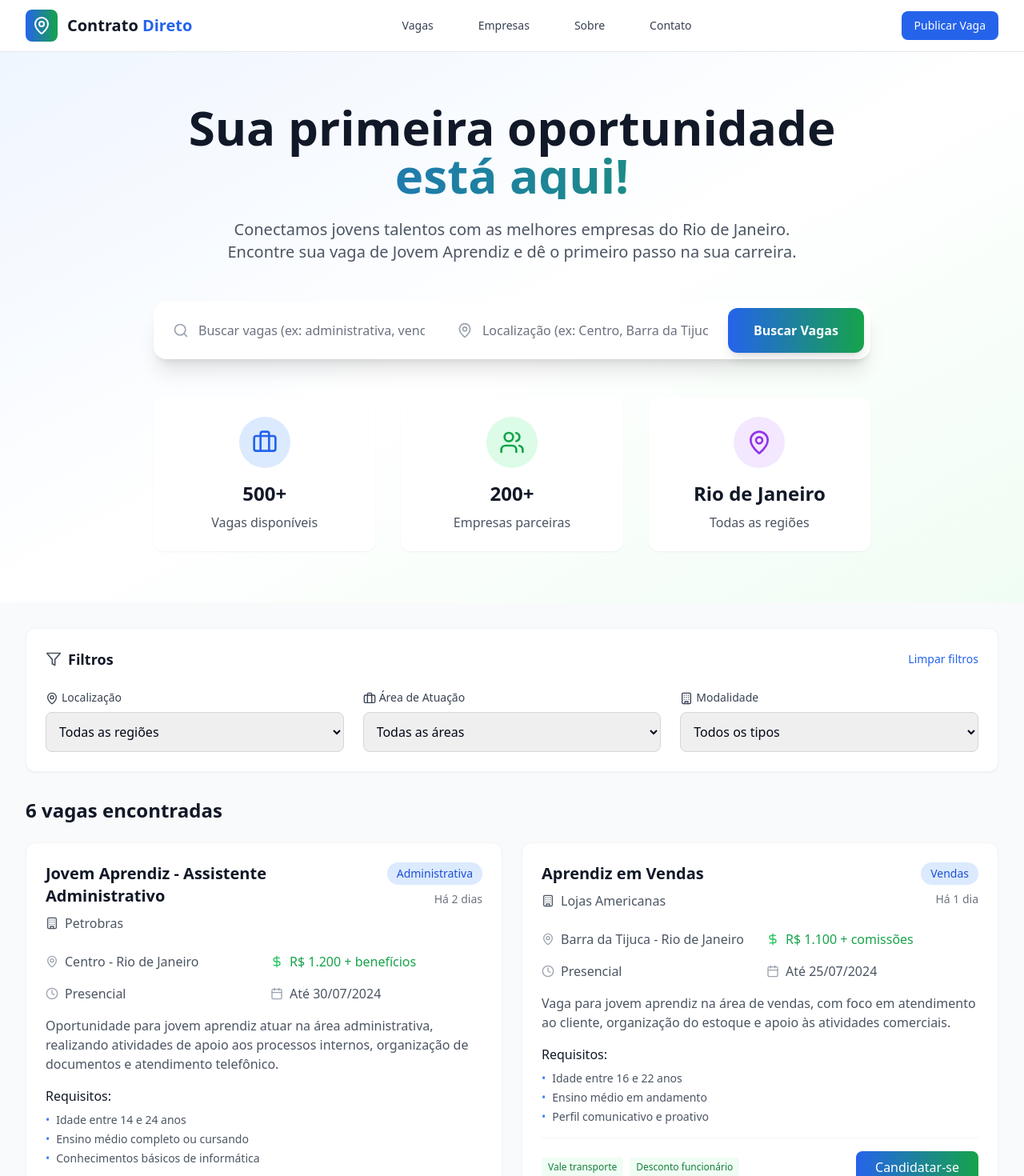
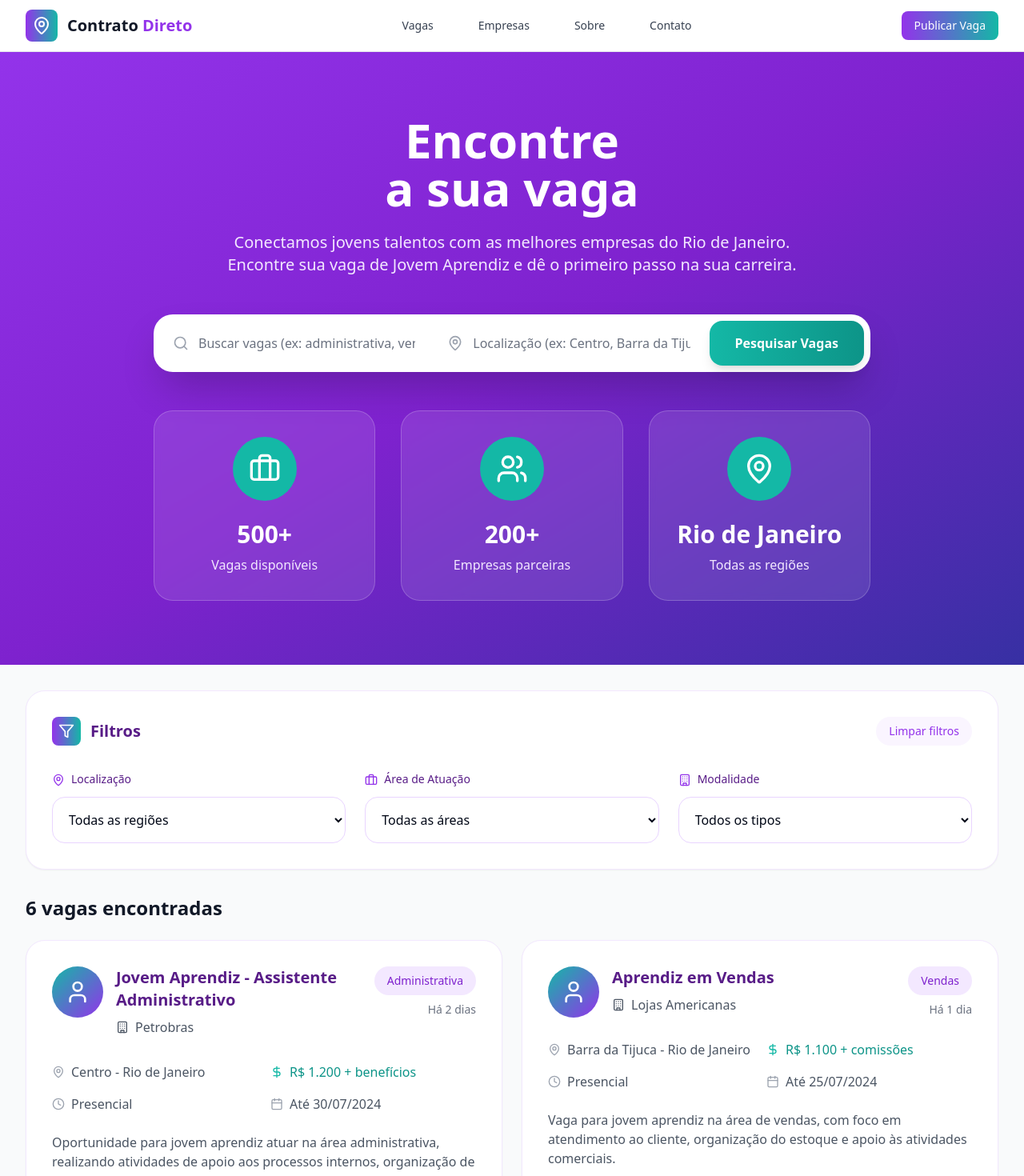
Before and after one commit to pjdrx/rio-jovem-empregos-rj, a React (Vite) app: page / in a window 1280 px wide. Shown: the top 1470 px of the page at 80% size. Built offline with nearby package versions, Linux system fonts and the light colour scheme.

Commit message:
Refactor: Update UI to match provided images
Update the UI of the application to match the design provided in the images.

```diff
--- a/src/components/FilterSection.tsx
+++ b/src/components/FilterSection.tsx
@@ -42,15 +42,17 @@ const FilterSection = ({ filters, onFilterChange, onClearFilters }: FilterSectio
   ];
 
   return (
-    <div className="bg-white rounded-xl shadow-sm border border-gray-100 p-6 mb-8">
-      <div className="flex items-center justify-between mb-6">
+    <div className="bg-white rounded-3xl shadow-sm border border-purple-100 p-8 mb-8">
+      <div className="flex items-center justify-between mb-8">
         <div className="flex items-center">
-          <Filter className="h-5 w-5 text-gray-600 mr-2" />
-          <h3 className="text-lg font-semibold text-gray-900">Filtros</h3>
+          <div className="bg-gradient-to-r from-purple-600 to-teal-500 p-2 rounded-lg mr-3">
+            <Filter className="h-5 w-5 text-white" />
+          </div>
+          <h3 className="text-xl font-bold text-purple-900">Filtros</h3>
         </div>
         <button
           onClick={onClearFilters}
-          className="text-blue-600 hover:text-blue-700 text-sm font-medium"
+          className="text-purple-600 hover:text-purple-700 text-sm font-medium bg-purple-50 hover:bg-purple-100 px-4 py-2 rounded-full transition-colors"
         >
           Limpar filtros
         </button>
@@ -58,14 +60,14 @@ const FilterSection = ({ filters, onFilterChange, onClearFilters }: FilterSectio
 
       <div className="grid grid-cols-1 md:grid-cols-3 gap-6">
         <div>
-          <label className="block text-sm font-medium text-gray-700 mb-2">
-            <MapPin className="inline h-4 w-4 mr-1" />
+          <label className="block text-sm font-medium text-purple-900 mb-3">
+            <MapPin className="inline h-4 w-4 mr-2 text-purple-600" />
             Localização
           </label>
           <select
             value={filters.location}
             onChange={(e) => onFilterChange('location', e.target.value)}
-            className="w-full p-3 border border-gray-300 rounded-lg focus:ring-2 focus:ring-blue-500 focus:border-blue-500"
+            className="w-full p-4 border border-purple-200 rounded-2xl focus:ring-2 focus:ring-purple-500 focus:border-purple-500 bg-white"
           >
             {locations.map((location) => (
               <option key={location} value={location}>
@@ -76,14 +78,14 @@ const FilterSection = ({ filters, onFilterChange, onClearFilters }: FilterSectio
         </div>
 
         <div>
-          <label className="block text-sm font-medium text-gray-700 mb-2">
-            <Briefcase className="inline h-4 w-4 mr-1" />
+          <label className="block text-sm font-medium text-purple-900 mb-3">
+            <Briefcase className="inline h-4 w-4 mr-2 text-purple-600" />
             Área de Atuação
           </label>
           <select
             value={filters.area}
             onChange={(e) => onFilterChange('area', e.target.value)}
-            className="w-full p-3 border border-gray-300 rounded-lg focus:ring-2 focus:ring-blue-500 focus:border-blue-500"
+            className="w-full p-4 border border-purple-200 rounded-2xl focus:ring-2 focus:ring-purple-500 focus:border-purple-500 bg-white"
           >
             {areas.map((area) => (
               <option key={area} value={area}>
@@ -94,14 +96,14 @@ const FilterSection = ({ filters, onFilterChange, onClearFilters }: FilterSectio
         </div>
 
         <div>
-          <label className="block text-sm font-medium text-gray-700 mb-2">
-            <Building className="inline h-4 w-4 mr-1" />
+          <label className="block text-sm font-medium text-purple-900 mb-3">
+            <Building className="inline h-4 w-4 mr-2 text-purple-600" />
             Modalidade
           </label>
           <select
             value={filters.type}
             onChange={(e) => onFilterChange('type', e.target.value)}
-            className="w-full p-3 border border-gray-300 rounded-lg focus:ring-2 focus:ring-blue-500 focus:border-blue-500"
+            className="w-full p-4 border border-purple-200 rounded-2xl focus:ring-2 focus:ring-purple-500 focus:border-purple-500 bg-white"
           >
             {types.map((type) => (
               <option key={type} value={type}>
--- a/src/components/Header.tsx
+++ b/src/components/Header.tsx
@@ -11,32 +11,32 @@ const Header = () => {
         <div className="flex items-center justify-between h-16">
           <div className="flex items-center">
             <div className="flex-shrink-0 flex items-center">
-              <div className="bg-gradient-to-r from-blue-600 to-green-600 p-2 rounded-lg">
+              <div className="bg-gradient-to-r from-purple-600 to-teal-500 p-2 rounded-lg">
                 <MapPin className="h-6 w-6 text-white" />
               </div>
               <h1 className="ml-3 text-xl font-bold text-gray-900">
-                Contrato <span className="text-blue-600">Direto</span>
+                Contrato <span className="text-purple-600">Direto</span>
               </h1>
             </div>
           </div>
 
           <nav className="hidden md:flex space-x-8">
-            <a href="#" className="text-gray-700 hover:text-blue-600 px-3 py-2 rounded-md text-sm font-medium transition-colors">
+            <a href="#" className="text-gray-700 hover:text-purple-600 px-3 py-2 rounded-md text-sm font-medium transition-colors">
               Vagas
             </a>
-            <a href="#" className="text-gray-700 hover:text-blue-600 px-3 py-2 rounded-md text-sm font-medium transition-colors">
+            <a href="#" className="text-gray-700 hover:text-purple-600 px-3 py-2 rounded-md text-sm font-medium transition-colors">
               Empresas
             </a>
-            <a href="#" className="text-gray-700 hover:text-blue-600 px-3 py-2 rounded-md text-sm font-medium transition-colors">
+            <a href="#" className="text-gray-700 hover:text-purple-600 px-3 py-2 rounded-md text-sm font-medium transition-colors">
               Sobre
             </a>
-            <a href="#" className="text-gray-700 hover:text-blue-600 px-3 py-2 rounded-md text-sm font-medium transition-colors">
+            <a href="#" className="text-gray-700 hover:text-purple-600 px-3 py-2 rounded-md text-sm font-medium transition-colors">
               Contato
             </a>
           </nav>
 
           <div className="hidden md:flex items-center space-x-4">
-            <button className="bg-blue-600 hover:bg-blue-700 text-white px-4 py-2 rounded-lg text-sm font-medium transition-colors">
+            <button className="bg-gradient-to-r from-purple-600 to-teal-500 hover:from-purple-700 hover:to-teal-600 text-white px-4 py-2 rounded-lg text-sm font-medium transition-colors">
               Publicar Vaga
             </button>
           </div>
@@ -44,7 +44,7 @@ const Header = () => {
           <div className="md:hidden">
             <button
               onClick={() => setIsMenuOpen(!isMenuOpen)}
-              className="text-gray-700 hover:text-blue-600 p-2"
+              className="text-gray-700 hover:text-purple-600 p-2"
             >
               <Menu className="h-6 w-6" />
             </button>
@@ -54,19 +54,19 @@ const Header = () => {
         {isMenuOpen && (
           <div className="md:hidden py-4 border-t border-gray-200">
             <nav className="flex flex-col space-y-2">
-              <a href="#" className="text-gray-700 hover:text-blue-600 px-3 py-2 rounded-md text-sm font-medium">
+              <a href="#" className="text-gray-700 hover:text-purple-600 px-3 py-2 rounded-md text-sm font-medium">
                 Vagas
               </a>
-              <a href="#" className="text-gray-700 hover:text-blue-600 px-3 py-2 rounded-md text-sm font-medium">
+              <a href="#" className="text-gray-700 hover:text-purple-600 px-3 py-2 rounded-md text-sm font-medium">
                 Empresas
               </a>
-              <a href="#" className="text-gray-700 hover:text-blue-600 px-3 py-2 rounded-md text-sm font-medium">
+              <a href="#" className="text-gray-700 hover:text-purple-600 px-3 py-2 rounded-md text-sm font-medium">
                 Sobre
               </a>
-              <a href="#" className="text-gray-700 hover:text-blue-600 px-3 py-2 rounded-md text-sm font-medium">
+              <a href="#" className="text-gray-700 hover:text-purple-600 px-3 py-2 rounded-md text-sm font-medium">
                 Contato
               </a>
-              <button className="bg-blue-600 hover:bg-blue-700 text-white px-4 py-2 rounded-lg text-sm font-medium transition-colors mt-2">
+              <button className="bg-gradient-to-r from-purple-600 to-teal-500 hover:from-purple-700 hover:to-teal-600 text-white px-4 py-2 rounded-lg text-sm font-medium transition-colors mt-2">
                 Publicar Vaga
               </button>
             </nav>
--- a/src/components/HeroSection.tsx
+++ b/src/components/HeroSection.tsx
@@ -12,23 +12,23 @@ const HeroSection = ({ onSearch }: { onSearch: (query: string, location: string)
   };
 
   return (
-    <div className="bg-gradient-to-br from-blue-50 via-white to-green-50 py-16">
+    <div className="bg-gradient-to-br from-purple-600 via-purple-700 to-indigo-800 py-20">
       <div className="max-w-7xl mx-auto px-4 sm:px-6 lg:px-8">
         <div className="text-center mb-12">
-          <h1 className="text-4xl md:text-6xl font-bold text-gray-900 mb-6">
-            Sua primeira oportunidade
-            <span className="block text-transparent bg-clip-text bg-gradient-to-r from-blue-600 to-green-600">
-              está aqui!
+          <h1 className="text-4xl md:text-6xl font-bold text-white mb-6">
+            Encontre
+            <span className="block text-white">
+              a sua vaga
             </span>
           </h1>
-          <p className="text-xl text-gray-600 max-w-3xl mx-auto mb-8">
+          <p className="text-xl text-purple-100 max-w-3xl mx-auto mb-8">
             Conectamos jovens talentos com as melhores empresas do Rio de Janeiro.
             Encontre sua vaga de Jovem Aprendiz e dê o primeiro passo na sua carreira.
           </p>
         </div>
 
         <form onSubmit={handleSearch} className="max-w-4xl mx-auto mb-12">
-          <div className="bg-white rounded-2xl shadow-xl p-2 flex flex-col md:flex-row gap-2">
+          <div className="bg-white rounded-3xl shadow-2xl p-2 flex flex-col md:flex-row gap-2">
             <div className="flex-1 relative">
               <Search className="absolute left-4 top-1/2 transform -translate-y-1/2 text-gray-400 h-5 w-5" />
               <input
@@ -36,7 +36,7 @@ const HeroSection = ({ onSearch }: { onSearch: (query: string, location: string)
                 placeholder="Buscar vagas (ex: administrativa, vendas...)"
                 value={searchQuery}
                 onChange={(e) => setSearchQuery(e.target.value)}
-                className="w-full pl-12 pr-4 py-4 text-gray-900 placeholder-gray-500 rounded-xl focus:outline-none focus:ring-2 focus:ring-blue-500"
+                className="w-full pl-12 pr-4 py-4 text-gray-900 placeholder-gray-500 rounded-2xl focus:outline-none focus:ring-2 focus:ring-purple-500"
               />
             </div>
             <div className="flex-1 relative">
@@ -46,39 +46,39 @@ const HeroSection = ({ onSearch }: { onSearch: (query: string, location: string)
                 placeholder="Localização (ex: Centro, Barra da Tijuca...)"
                 value={location}
                 onChange={(e) => setLocation(e.target.value)}
-                className="w-full pl-12 pr-4 py-4 text-gray-900 placeholder-gray-500 rounded-xl focus:outline-none focus:ring-2 focus:ring-blue-500"
+                className="w-full pl-12 pr-4 py-4 text-gray-900 placeholder-gray-500 rounded-2xl focus:outline-none focus:ring-2 focus:ring-purple-500"
               />
             </div>
             <button
               type="submit"
-              className="bg-gradient-to-r from-blue-600 to-green-600 hover:from-blue-700 hover:to-green-700 text-white px-8 py-4 rounded-xl font-semibold transition-all duration-300 transform hover:scale-105 shadow-lg"
+              className="bg-gradient-to-r from-teal-500 to-teal-600 hover:from-teal-600 hover:to-teal-700 text-white px-8 py-4 rounded-2xl font-semibold transition-all duration-300 transform hover:scale-105 shadow-lg"
             >
-              Buscar Vagas
+              Pesquisar Vagas
             </button>
           </div>
         </form>
 
         <div className="grid grid-cols-1 md:grid-cols-3 gap-8 max-w-4xl mx-auto">
-          <div className="text-center p-6 bg-white rounded-xl shadow-sm">
-            <div className="bg-blue-100 w-16 h-16 rounded-full flex items-center justify-center mx-auto mb-4">
-              <Briefcase className="h-8 w-8 text-blue-600" />
+          <div className="text-center p-8 bg-white/10 backdrop-blur-sm rounded-3xl border border-white/20">
+            <div className="bg-teal-500 w-20 h-20 rounded-full flex items-center justify-center mx-auto mb-6">
+              <Briefcase className="h-10 w-10 text-white" />
             </div>
-            <h3 className="text-2xl font-bold text-gray-900 mb-2">500+</h3>
-            <p className="text-gray-600">Vagas disponíveis</p>
+            <h3 className="text-3xl font-bold text-white mb-2">500+</h3>
+            <p className="text-purple-100">Vagas disponíveis</p>
           </div>
-          <div className="text-center p-6 bg-white rounded-xl shadow-sm">
-            <div className="bg-green-100 w-16 h-16 rounded-full flex items-center justify-center mx-auto mb-4">
-              <Users className="h-8 w-8 text-green-600" />
+          <div className="text-center p-8 bg-white/10 backdrop-blur-sm rounded-3xl border border-white/20">
+            <div className="bg-teal-500 w-20 h-20 rounded-full flex items-center justify-center mx-auto mb-6">
+              <Users className="h-10 w-10 text-white" />
             </div>
-            <h3 className="text-2xl font-bold text-gray-900 mb-2">200+</h3>
-            <p className="text-gray-600">Empresas parceiras</p>
+            <h3 className="text-3xl font-bold text-white mb-2">200+</h3>
+            <p className="text-purple-100">Empresas parceiras</p>
           </div>
-          <div className="text-center p-6 bg-white rounded-xl shadow-sm">
-            <div className="bg-purple-100 w-16 h-16 rounded-full flex items-center justify-center mx-auto mb-4">
-              <MapPin className="h-8 w-8 text-purple-600" />
+          <div className="text-center p-8 bg-white/10 backdrop-blur-sm rounded-3xl border border-white/20">
+            <div className="bg-teal-500 w-20 h-20 rounded-full flex items-center justify-center mx-auto mb-6">
+              <MapPin className="h-10 w-10 text-white" />
             </div>
-            <h3 className="text-2xl font-bold text-gray-900 mb-2">Rio de Janeiro</h3>
-            <p className="text-gray-600">Todas as regiões</p>
+            <h3 className="text-3xl font-bold text-white mb-2">Rio de Janeiro</h3>
+            <p className="text-purple-100">Todas as regiões</p>
           </div>
         </div>
       </div>
--- a/src/components/JobCard.tsx
+++ b/src/components/JobCard.tsx
@@ -1,5 +1,5 @@
 
-import { MapPin, Clock, Building, DollarSign, Calendar } from 'lucide-react';
+import { MapPin, Clock, Building, DollarSign, Calendar, User } from 'lucide-react';
 
 interface Job {
   id: number;
@@ -23,10 +23,14 @@ interface JobCardProps {
 
 const JobCard = ({ job, onApply }: JobCardProps) => {
   return (
-    <div className="bg-white rounded-xl shadow-sm hover:shadow-lg transition-all duration-300 border border-gray-100 p-6 hover:border-blue-200">
-      <div className="flex items-start justify-between mb-4">
+    <div className="bg-white rounded-3xl shadow-sm hover:shadow-xl transition-all duration-300 border border-purple-100 p-8 hover:border-purple-300 group">
+      <div className="flex items-start justify-between mb-6">
+        <div className="flex items-start space-x-4">
+          <div className="bg-gradient-to-br from-teal-500 to-purple-600 w-16 h-16 rounded-full flex items-center justify-center">
+            <User className="h-8 w-8 text-white" />
+          </div>
           <div className="flex-1">
-          <h3 className="text-xl font-semibold text-gray-900 mb-2 hover:text-blue-600 cursor-pointer">
+            <h3 className="text-xl font-bold text-purple-900 mb-2 group-hover:text-purple-700 cursor-pointer">
               {job.title}
             </h3>
             <div className="flex items-center text-gray-600 mb-2">
@@ -34,22 +38,23 @@ const JobCard = ({ job, onApply }: JobCardProps) => {
               <span className="font-medium">{job.company}</span>
             </div>
           </div>
+        </div>
         <div className="flex flex-col items-end">
-          <span className="bg-blue-100 text-blue-700 px-3 py-1 rounded-full text-sm font-medium mb-2">
+          <span className="bg-purple-100 text-purple-700 px-4 py-2 rounded-full text-sm font-medium mb-2">
             {job.area}
           </span>
           <span className="text-sm text-gray-500">{job.postedDate}</span>
         </div>
       </div>
 
-      <div className="grid grid-cols-1 md:grid-cols-2 gap-4 mb-4">
+      <div className="grid grid-cols-1 md:grid-cols-2 gap-4 mb-6">
         <div className="flex items-center text-gray-600">
           <MapPin className="h-4 w-4 mr-2 text-gray-400" />
           <span>{job.location}</span>
         </div>
         <div className="flex items-center text-gray-600">
-          <DollarSign className="h-4 w-4 mr-2 text-green-500" />
-          <span className="font-medium text-green-600">{job.salary}</span>
+          <DollarSign className="h-4 w-4 mr-2 text-teal-500" />
+          <span className="font-medium text-teal-600">{job.salary}</span>
         </div>
         <div className="flex items-center text-gray-600">
           <Clock className="h-4 w-4 mr-2 text-gray-400" />
@@ -61,33 +66,33 @@ const JobCard = ({ job, onApply }: JobCardProps) => {
         </div>
       </div>
 
-      <p className="text-gray-600 mb-4 line-clamp-3">
+      <p className="text-gray-600 mb-6 line-clamp-3">
         {job.description}
       </p>
 
-      <div className="mb-4">
-        <h4 className="font-medium text-gray-900 mb-2">Requisitos:</h4>
-        <ul className="text-sm text-gray-600 space-y-1">
+      <div className="mb-6">
+        <h4 className="font-medium text-purple-900 mb-3">Requisitos:</h4>
+        <ul className="text-sm text-gray-600 space-y-2">
           {job.requirements.slice(0, 3).map((req, index) => (
             <li key={index} className="flex items-start">
-              <span className="text-blue-500 mr-2">•</span>
+              <span className="text-purple-500 mr-2">•</span>
               {req}
             </li>
           ))}
         </ul>
       </div>
 
-      <div className="flex items-center justify-between pt-4 border-t border-gray-100">
+      <div className="flex items-center justify-between pt-6 border-t border-purple-100">
         <div className="flex flex-wrap gap-2">
           {job.benefits.slice(0, 2).map((benefit, index) => (
-            <span key={index} className="bg-green-50 text-green-700 px-2 py-1 rounded text-xs">
+            <span key={index} className="bg-teal-50 text-teal-700 px-3 py-1 rounded-full text-xs font-medium">
               {benefit}
             </span>
           ))}
         </div>
         <button
           onClick={() => onApply(job)}
-          className="bg-gradient-to-r from-blue-600 to-green-600 hover:from-blue-700 hover:to-green-700 text-white px-6 py-2 rounded-lg font-medium transition-all duration-300 transform hover:scale-105"
+          className="bg-gradient-to-r from-purple-600 to-teal-500 hover:from-purple-700 hover:to-teal-600 text-white px-8 py-3 rounded-2xl font-medium transition-all duration-300 transform hover:scale-105 shadow-lg"
         >
           Candidatar-se
         </button>
```
Also changed, not shown: src/components/Footer.tsx (+21 -20 lines). Lines whose indentation alone changed are shown as unchanged.
